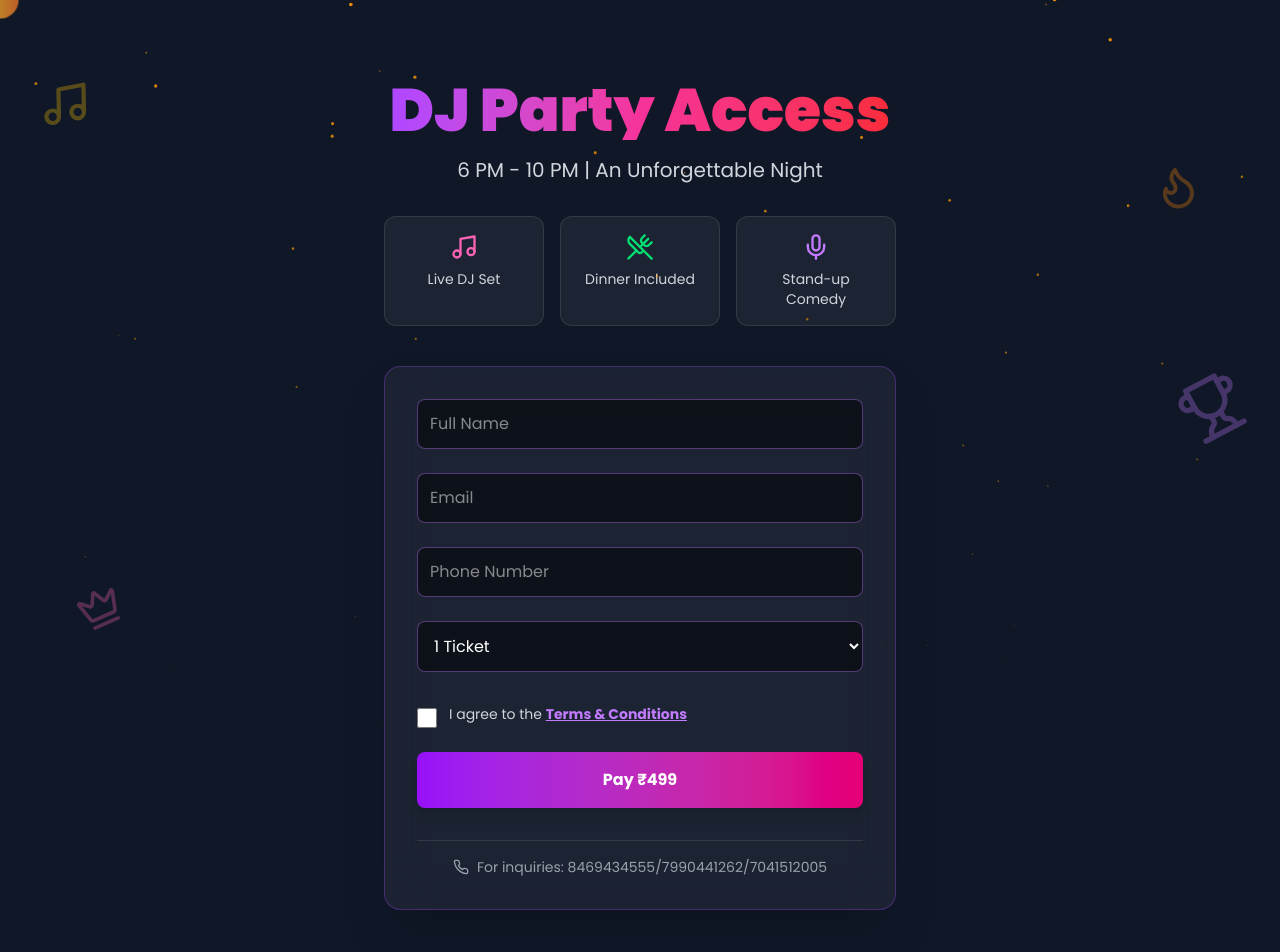
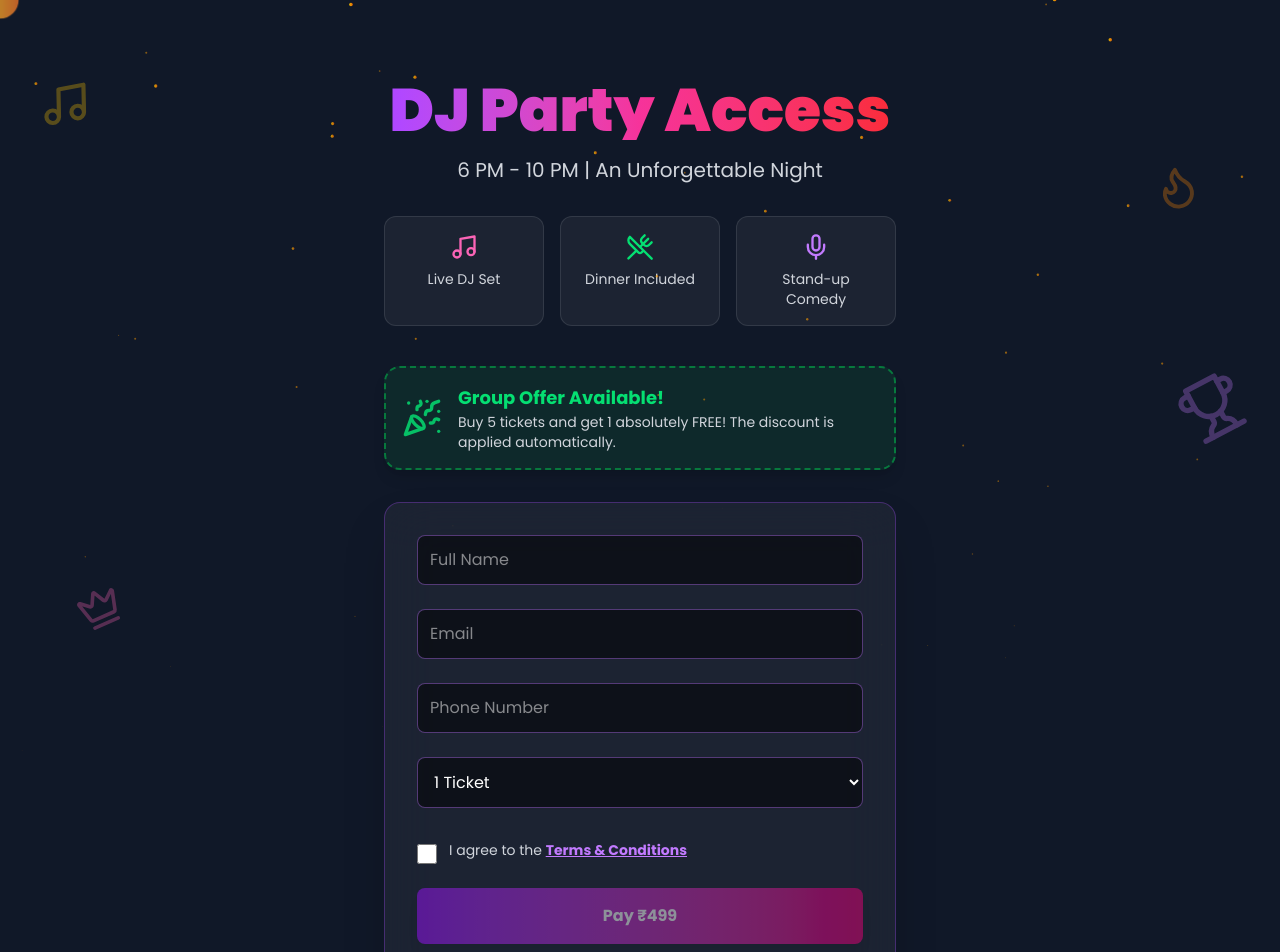
Before and after one commit to Aditya-Valand/HTLS, a React (Vite) app: page /djparty in a window 1280 px wide. Shown: the top 952 px of the page. Built offline with nearby package versions, Linux system fonts and the light colour scheme; the HTML template or start-up script is replaced by a standard one.

Commit message:
vercel json

```diff
--- a/src/components/pages/DjPartyBooking.jsx
+++ b/src/components/pages/DjPartyBooking.jsx
@@ -1,50 +1,43 @@
-import { useState, useEffect } from 'react';
+import { useState } from 'react';
 import { motion, AnimatePresence } from 'framer-motion';
 import { Music, Zap, UtensilsCrossed, Mic, Phone, PartyPopper, ShieldCheck } from 'lucide-react';
 
 const DJ_TICKET_PRICE = 499;
 
-// --- Sub-component for the Group Offer Pop-up ---
-function GroupOfferPopup({ freeTickets }) {
+// --- NEW: A static, always-visible banner component ---
+function GroupOfferBanner() {
     return (
         <motion.div
-            initial={{ opacity: 0, y: 20, scale: 0.95 }}
-            animate={{ opacity: 1, y: 0, scale: 1 }}
-            exit={{ opacity: 0, y: -10, scale: 0.95 }}
-            transition={{ duration: 0.4, ease: "easeOut" }}
-            className="mt-2 mb-6 p-4 bg-green-500/10 border-2 border-dashed border-green-500/50 rounded-xl flex items-center gap-4"
+            initial={{ opacity: 0, y: -20 }}
+            animate={{ opacity: 1, y: 0 }}
+            transition={{ duration: 0.5, delay: 0.2 }}
+            className="mb-8 p-4 bg-green-500/10 border-2 border-dashed border-green-500/50 rounded-2xl flex items-center gap-4 shadow-lg"
         >
             <PartyPopper className="w-10 h-10 text-green-400 flex-shrink-0 animate-pulse" />
             <div>
-                <h4 className="font-bold text-green-400 text-lg">Group Offer Unlocked!</h4>
+                <h4 className="font-bold text-green-400 text-lg">Group Offer Available!</h4>
                 <p className="text-sm text-gray-300">
-                    You get {freeTickets} ticket{freeTickets > 1 ? 's' : ''} FREE! (Buy 5, Get 1 Free)
+                    Buy 5 tickets and get 1 absolutely FREE! The discount is applied automatically.
                 </p>
             </div>
         </motion.div>
     );
 }
 
-// --- Sub-component for the Terms & Conditions Modal ---
+// --- TermsModal sub-component remains the same ---
 function TermsModal({ setShowModal }) {
      return (
         <motion.div
-            initial={{ opacity: 0 }}
-            animate={{ opacity: 1 }}
-            exit={{ opacity: 0 }}
+            initial={{ opacity: 0 }} animate={{ opacity: 1 }} exit={{ opacity: 0 }}
             className="fixed inset-0 bg-black/80 backdrop-blur-sm flex items-center justify-center z-50 p-4"
             onClick={() => setShowModal(false)}
         >
             <motion.div
-                initial={{ scale: 0.9, y: -20 }}
-                animate={{ scale: 1, y: 0 }}
-                exit={{ scale: 0.9, y: -20 }}
+                initial={{ scale: 0.9, y: -20 }} animate={{ scale: 1, y: 0 }} exit={{ scale: 0.9, y: -20 }}
                 className="bg-gray-900 border border-purple-400/30 rounded-2xl p-8 max-w-lg w-full text-white"
                 onClick={(e) => e.stopPropagation()}
             >
-                <h3 className="text-2xl font-bold text-purple-400 mb-4 flex items-center gap-2">
-                    <ShieldCheck /> Event Terms & Conditions
-                </h3>
+                <h3 className="text-2xl font-bold text-purple-400 mb-4 flex items-center gap-2"><ShieldCheck /> Event Terms & Conditions</h3>
                 <ul className="space-y-3 text-gray-300 list-disc list-inside text-sm">
                     <li>Tickets are strictly non-refundable and non-transferable.</li>
                     <li>Entry is reserved for DJ Party only (6 PM - 10 PM). This ticket does not grant access to the full-day event.</li>
@@ -52,11 +45,7 @@ function TermsModal({ setShowModal }) {
                     <li>The organizers are not responsible for any loss, theft, or injury. Attend at your own risk.</li>
                     <li>Entry will only be permitted with a valid ticket and government-issued ID proof.</li>
                 </ul>
-                <button
-                    type="button"
-                    onClick={() => setShowModal(false)}
-                    className="mt-6 w-full bg-gradient-to-r from-purple-500 to-pink-500 text-white font-bold py-2 px-4 rounded-lg"
-                >
+                <button type="button" onClick={() => setShowModal(false)} className="mt-6 w-full bg-gradient-to-r from-purple-500 to-pink-500 text-white font-bold py-2 px-4 rounded-lg">
                     I Understand & Agree
                 </button>
             </motion.div>
@@ -70,27 +59,25 @@ export function DjPartyBooking() {
     const [loading, setLoading] = useState(false);
     const [error, setError] = useState('');
     const [isSubmitted, setIsSubmitted] = useState(false);
-    const [showOffer, setShowOffer] = useState(false);
     const [termsAccepted, setTermsAccepted] = useState(false);
     const [showTermsModal, setShowTermsModal] = useState(false);
 
     const BACKEND_URL = "https://htls-backend.onrender.com";
 
-    const { freeTickets, totalPrice } = (() => {
+    // Price calculation logic still runs in the background
     const qty = parseInt(formData.ticketCount) || 1;
-        const free = Math.floor(qty / 6); // Buy 5, get 1 free means 1 free ticket for every 6 in the cart
-        const paid = qty - free;
-        return { freeTickets: free, totalPrice: paid * DJ_TICKET_PRICE };
-    })();
-
-    useEffect(() => {
-        setShowOffer(parseInt(formData.ticketCount) >= 5);
-    }, [formData.ticketCount]);
+    const freeTickets = Math.floor(qty / 6);
+    const paidTickets = qty - freeTickets;
+    const totalPrice = paidTickets * DJ_TICKET_PRICE;
 
     const handleInputChange = (e) => setFormData({ ...formData, [e.target.name]: e.target.value });
 
     const handleFormSubmit = async (e) => {
         e.preventDefault();
+        if (!termsAccepted) {
+            setError("You must agree to the Terms & Conditions.");
+            return;
+        }
         setLoading(true);
         setError('');
         try {
@@ -134,7 +121,6 @@ export function DjPartyBooking() {
                             DJ Party Access
                         </h1>
                         <p className="mt-4 text-xl text-gray-300">6 PM - 10 PM | An Unforgettable Night</p>
-
                         <div className="grid grid-cols-1 sm:grid-cols-3 gap-4 mt-8 text-center text-sm font-medium text-gray-300">
                             <div className="bg-white/5 p-4 rounded-xl border border-white/10"><Music className="w-7 h-7 mx-auto mb-2 text-pink-400" /> Live DJ Set</div>
                             <div className="bg-white/5 p-4 rounded-xl border border-white/10"><UtensilsCrossed className="w-7 h-7 mx-auto mb-2 text-green-400" /> Dinner Included</div>
@@ -144,34 +130,32 @@ export function DjPartyBooking() {
 
                     <AnimatePresence mode="wait">
                         {!isSubmitted ? (
+                            <div>
+                                {/* --- ALWAYS VISIBLE BANNER --- */}
+                                <GroupOfferBanner />
+
                                 <motion.form key="form" onSubmit={handleFormSubmit} className="backdrop-blur-xl bg-white/5 border border-purple-500/30 p-8 rounded-2xl shadow-2xl" initial={{ opacity: 0, scale: 0.95 }} animate={{ opacity: 1, scale: 1 }} exit={{ opacity: 0 }}>
                                     {error && <div className="mb-4 p-3 bg-red-500/20 text-red-400 rounded-lg">{error}</div>}
                                     <div className="space-y-6">
                                         <input name="name" onChange={handleInputChange} placeholder="Full Name" required className="w-full bg-black/50 border border-purple-400/40 rounded-lg p-3 focus:ring-2 focus:ring-purple-500 outline-none"/>
                                         <input type="email" name="email" onChange={handleInputChange} placeholder="Email" required className="w-full bg-black/50 border border-purple-400/40 rounded-lg p-3 focus:ring-2 focus:ring-purple-500 outline-none"/>
                                         <input type="tel" name="phone" onChange={handleInputChange} placeholder="Phone Number" required className="w-full bg-black/50 border border-purple-400/40 rounded-lg p-3 focus:ring-2 focus:ring-purple-500 outline-none"/>
-
-                                    <AnimatePresence>
-                                        {showOffer && <GroupOfferPopup freeTickets={freeTickets} />}
-                                    </AnimatePresence>
-
                                         <select name="ticketCount" onChange={handleInputChange} value={formData.ticketCount} className="w-full bg-black/50 border border-purple-400/40 rounded-lg p-3 focus:ring-2 focus:ring-purple-500 outline-none">
-                                        {[1, 2, 3, 4, 5, 6, 7, 8, 9, 10].map(n => <option key={n} value={n} className="bg-gray-800">{n} Ticket{n > 1 ? 's' : ''}</option>)}
+                                            {[...Array(12).keys()].map(n => <option key={n + 1} value={n + 1} className="bg-gray-800">{n + 1} Ticket{n + 1 > 1 ? 's' : ''}</option>)}
                                         </select>
-
                                         <div className="flex items-start space-x-3 pt-2">
                                             <input id="terms" type="checkbox" checked={termsAccepted} onChange={(e) => setTermsAccepted(e.target.checked)} className="h-5 w-5 mt-1 rounded border-gray-400 text-purple-500 focus:ring-purple-500 cursor-pointer"/>
                                             <div className="text-sm"><label htmlFor="terms" className="font-medium text-gray-300">I agree to the <button type="button" onClick={() => setShowTermsModal(true)} className="underline text-purple-400 hover:text-purple-300 font-semibold">Terms & Conditions</button></label></div>
                                         </div>
-
-                                    <motion.button type="submit" disabled={loading || !termsAccepted} className="w-full bg-gradient-to-r from-purple-600 to-pink-600 text-white font-bold py-4 rounded-lg shadow-lg disabled:bg-gray-600 disabled:cursor-not-allowed">
+                                        <motion.button type="submit" disabled={loading || !termsAccepted} className="w-full bg-gradient-to-r from-purple-600 to-pink-600 text-white font-bold py-4 rounded-lg shadow-lg disabled:bg-gray-600 disabled:cursor-not-allowed disabled:opacity-50 transition-all">
                                             {loading ? 'Processing...' : `Pay ₹${totalPrice}`}
                                         </motion.button>
                                     </div>
                                     <div className="text-center mt-8 border-t border-white/10 pt-4 text-sm text-gray-400">
-                                    <p className="flex items-center justify-center gap-2"><Phone className="w-4 h-4"/> For inquiries: 8469434555/7990441262/7041512005</p>
+                                        <p className="flex items-center justify-center gap-2"><Phone className="w-4 h-4"/> For inquiries: 8469434555 / 7990441262 / 7041512005</p>
                                     </div>
                                 </motion.form>
+                            </div>
                         ) : (
                              <motion.div key="success" className="text-center bg-white/5 p-12 rounded-2xl" initial={{ scale: 0.9 }} animate={{ scale: 1 }}>
                                 <Zap className="w-16 h-16 text-green-400 mx-auto mb-4" />
```
Also changed, not shown: vercel.json (added). Lines whose indentation alone changed are shown as unchanged.
